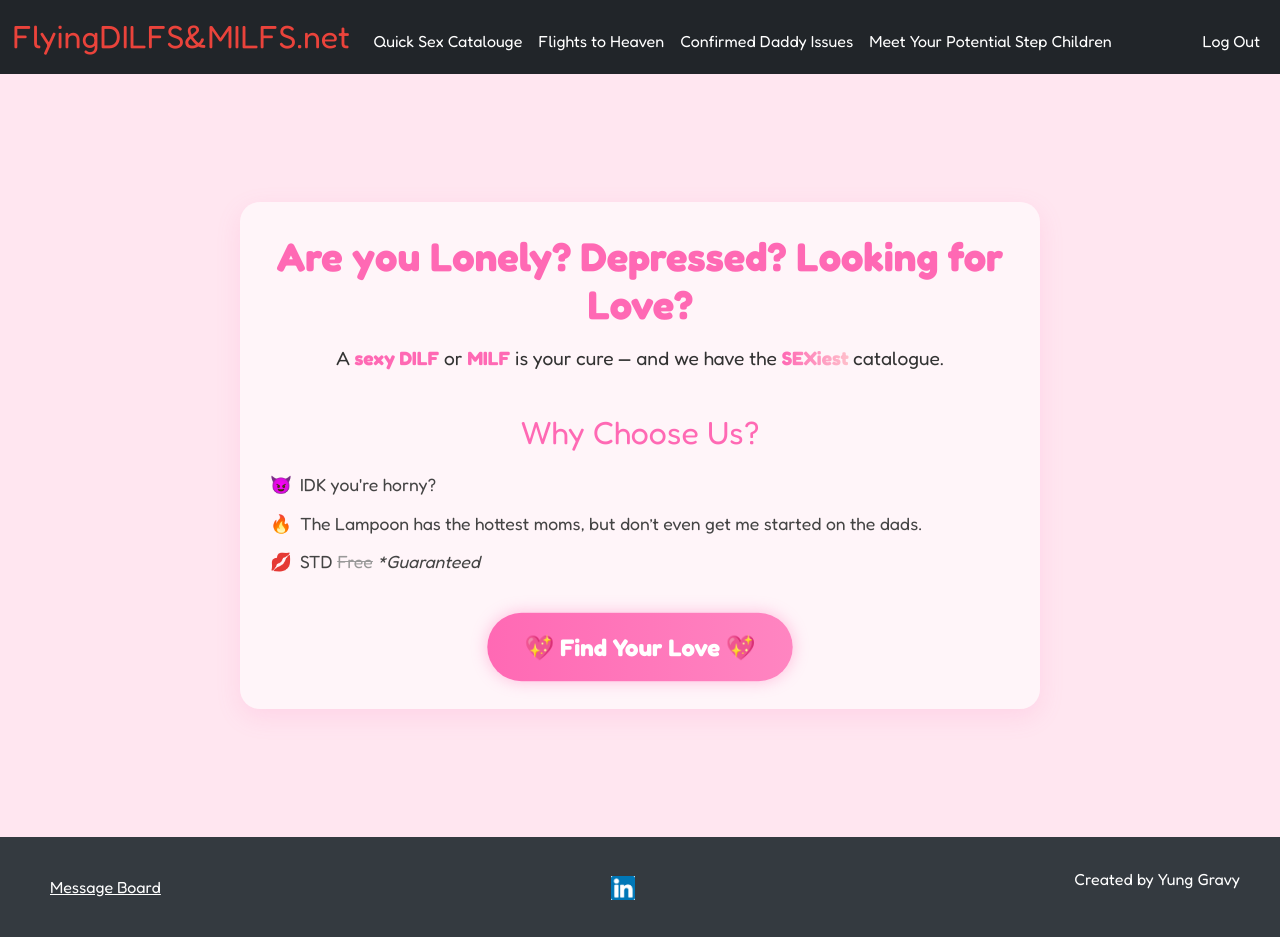
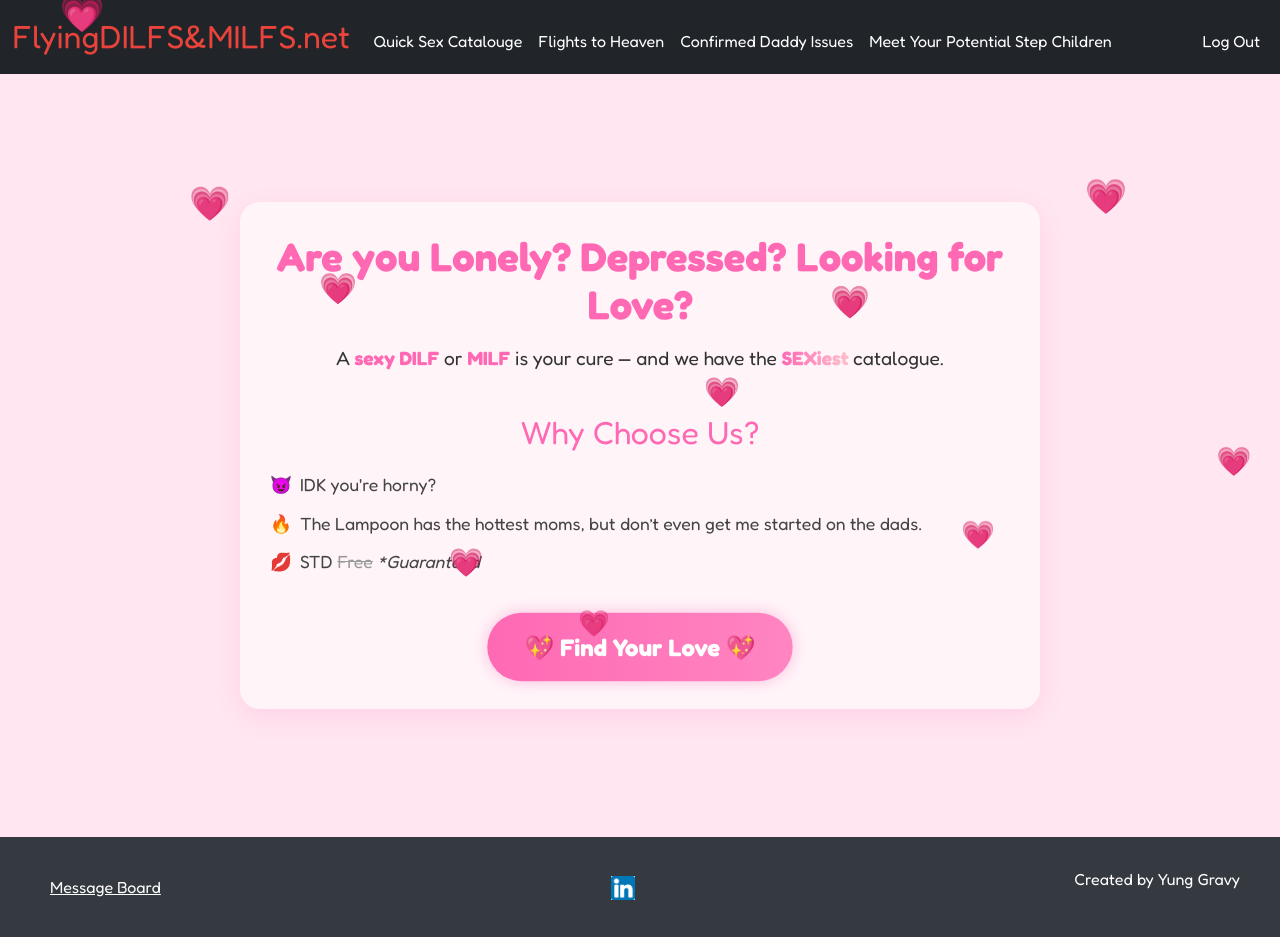
Before and after one commit to 1020robert/LampoonTech, a Flask app: page / in a window 1280 px wide. Run offline with Flask 3, Linux system fonts and the light colour scheme; a user stored in the database is signed in; some libraries are stand-ins or nearby versions.

Commit message:
Update styles.css

```diff
--- a/static/styles.css
+++ b/static/styles.css
@@ -415,14 +415,15 @@ body.light-pink-page {
 }
 
 /* Position hearts randomly */
-.heart:nth-child(1)  { left: 5%;  animation-delay: 0s; }
-.heart:nth-child(2)  { left: 15%; animation-delay: 1s; }
-.heart:nth-child(3)  { left: 25%; animation-delay: 2s; }
-.heart:nth-child(4)  { left: 35%; animation-delay: 3s; }
-.heart:nth-child(5)  { left: 45%; animation-delay: 4s; }
-.heart:nth-child(6)  { left: 55%; animation-delay: 2.5s; }
-.heart:nth-child(7)  { left: 65%; animation-delay: 1.5s; }
-.heart:nth-child(8)  { left: 75%; animation-delay: 3.2s; }
-.heart:nth-child(9)  { left: 85%; animation-delay: 0.8s; }
-.heart:nth-child(10) { left: 95%; animation-delay: 2.8s; }
+.heart:nth-child(1)  { left: 5%;  top: 90%; animation-delay: 0s; }
+.heart:nth-child(2)  { left: 15%; top: 95%; animation-delay: 1s; }
+.heart:nth-child(3)  { left: 25%; top: 85%; animation-delay: 2s; }
+.heart:nth-child(4)  { left: 35%; top: 100%; animation-delay: 3s; }
+.heart:nth-child(5)  { left: 45%; top: 92%; animation-delay: 4s; }
+.heart:nth-child(6)  { left: 55%; top: 88%; animation-delay: 2.5s; }
+.heart:nth-child(7)  { left: 65%; top: 97%; animation-delay: 1.5s; }
+.heart:nth-child(8)  { left: 75%; top: 93%; animation-delay: 3.2s; }
+.heart:nth-child(9)  { left: 85%; top: 98%; animation-delay: 0.8s; }
+.heart:nth-child(10) { left: 95%; top: 91%; animation-delay: 2.8s; }
+
 /* Add more for extra floaters */
```
